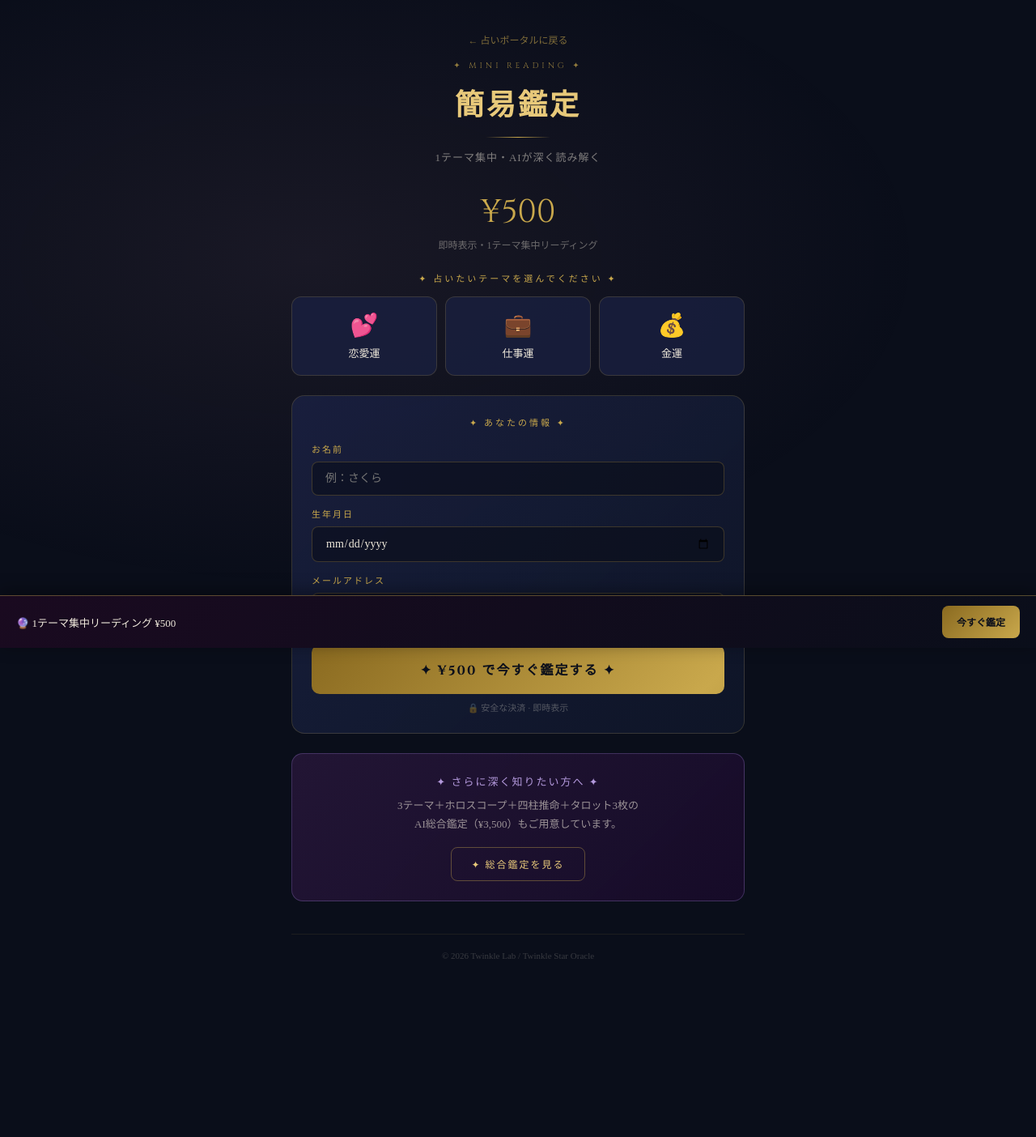
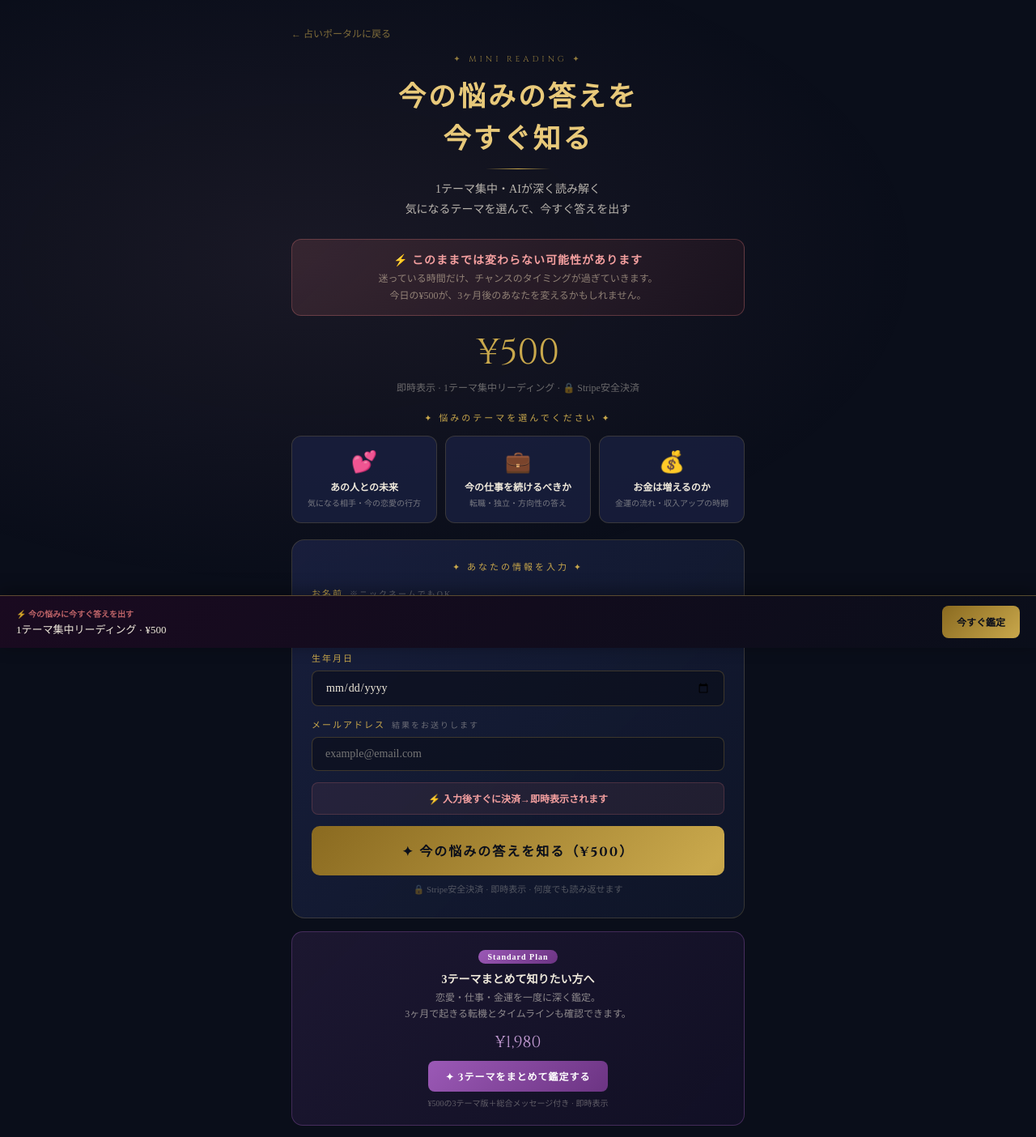
Before and after one commit to sincere1229/sincere1229-twinklelab-next, a Next.js app: page /star/mini in a window 1280 px wide. Shown: the top 1404 px of the page at 81% size. Before the commit the page ends 1356 px from the top, so only its background shows below. Built offline with nearby package versions, Linux system fonts and the light colour scheme.

Commit message:
Update page.tsx

```diff
--- a/app/star/mini/page.tsx
+++ b/app/star/mini/page.tsx
@@ -2,16 +2,60 @@
 
 import { useState } from 'react'
 
+// ★ Stripe Payment Links（テスト）
+const STRIPE_URL_500 = 'https://buy.stripe.com/00w14g2j46C66oBcFl33W04'
+
+const THEMES = [
+  {
+    id: 'love',
+    icon: '💕',
+    name: 'あの人との未来',
+    sub: '気になる相手・今の恋愛の行方',
+  },
+  {
+    id: 'work',
+    icon: '💼',
+    name: '今の仕事を続けるべきか',
+    sub: '転職・独立・方向性の答え',
+  },
+  {
+    id: 'money',
+    icon: '💰',
+    name: 'お金は増えるのか',
+    sub: '金運の流れ・収入アップの時期',
+  },
+]
+
 export default function MiniReading() {
   const [selectedTheme, setSelectedTheme] = useState<string | null>(null)
+  const [paying, setPaying] = useState(false)
 
-  const handlePay = () => {
-    const name = (document.getElementById('inp-name') as HTMLInputElement)?.value
+  const handlePay = async () => {
+    const name  = (document.getElementById('inp-name')  as HTMLInputElement)?.value?.trim()
     const birth = (document.getElementById('inp-birth') as HTMLInputElement)?.value
-    const email = (document.getElementById('inp-email') as HTMLInputElement)?.value
-    if (!selectedTheme) { alert('テーマを選んでください'); return; }
-    if (!name || !birth || !email) { alert('全ての項目を入力してください'); return; }
-    alert('Stripe決済ページへ移動します（実装予定）')
+    const email = (document.getElementById('inp-email') as HTMLInputElement)?.value?.trim()
+    if (!selectedTheme) { alert('テーマを選んでください'); return }
+    if (!name || !birth || !email) { alert('全ての項目を入力してください'); return }
+    setPaying(true)
+    try {
+      // ① Stripe Payment Link にユーザー情報をクエリで渡す
+      const theme = THEMES.find(t => t.id === selectedTheme)
+      const params = new URLSearchParams({
+        prefilled_email: email,
+        client_reference_id: `${name}_${birth}_${selectedTheme}`,
+      })
+      // 決済後に結果ページへ
+      const successUrl = `${window.location.origin}/star/result?name=${encodeURIComponent(name)}&birth=${encodeURIComponent(birth)}&theme=${encodeURIComponent(theme?.name || selectedTheme)}&paid=1&plan=mini`
+      // Payment Linkは直接遷移（success_urlはStripeダッシュボードで設定）
+      window.location.href = `${STRIPE_URL_500}?${params.toString()}`
+    } catch (e: any) {
+      alert('エラーが発生しました：' + e.message)
+      setPaying(false)
+    }
+  }
+
+  const scrollToForm = () => {
+    document.getElementById('inp-name')?.scrollIntoView({ behavior: 'smooth' })
   }
 
   return (
@@ -21,59 +65,113 @@ export default function MiniReading() {
         *{margin:0;padding:0;box-sizing:border-box;}
         body{background-color:var(--navy);color:var(--white);font-family:'Noto Serif JP',serif;min-height:100vh;}
         body::before{content:'';position:fixed;top:0;left:0;width:100%;height:100%;background:radial-gradient(ellipse at 30% 40%,rgba(232,160,192,0.07) 0%,transparent 60%);pointer-events:none;z-index:0;}
-        .wrap{position:relative;z-index:1;max-width:600px;margin:0 auto;padding:40px 20px 100px;}
-        .header{text-align:center;margin-bottom:32px;}
+        .wrap{position:relative;z-index:1;max-width:600px;margin:0 auto;padding:32px 20px 100px;}
+
         .back{display:inline-block;font-size:12px;color:rgba(201,168,76,0.6);text-decoration:none;margin-bottom:16px;}
+        .hero{text-align:center;margin-bottom:24px;}
         .label{font-family:'Cinzel',serif;font-size:10px;letter-spacing:4px;color:var(--gold);text-transform:uppercase;margin-bottom:12px;opacity:0.7;}
-        .title{font-family:'Cinzel',serif;font-size:clamp(24px,5vw,36px);color:var(--gold2);letter-spacing:3px;margin-bottom:8px;}
-        .gold-line{width:80px;height:1px;background:linear-gradient(90deg,transparent,var(--gold),transparent);margin:14px auto;}
-        .sub{font-size:13px;color:rgba(240,234,220,0.5);letter-spacing:1px;}
-        .price{font-family:'Cinzel',serif;font-size:40px;color:var(--gold);text-align:center;margin-bottom:4px;}
-        .price-sub{font-size:12px;color:rgba(240,234,220,0.4);margin-bottom:24px;text-align:center;}
+        .title{font-family:'Cinzel',serif;font-size:clamp(22px,5vw,34px);color:var(--gold2);letter-spacing:3px;margin-bottom:8px;}
+        .gold-line{width:80px;height:1px;background:linear-gradient(90deg,transparent,var(--gold),transparent);margin:12px auto;}
+        .hero-sub{font-size:14px;color:rgba(240,234,220,0.75);line-height:1.8;margin-bottom:12px;}
+
+        /* ④ 緊急性バー */
+        .urgency{background:linear-gradient(135deg,rgba(232,122,122,0.14),rgba(200,60,60,0.07));border:1px solid rgba(232,122,122,0.3);border-radius:12px;padding:14px 16px;text-align:center;margin-bottom:16px;}
+        .urgency-main{color:#f5a0a0;font-size:14px;font-weight:600;letter-spacing:1px;margin-bottom:4px;}
+        .urgency-sub{color:rgba(232,213,183,0.55);font-size:12px;line-height:1.7;}
+
+        /* 価格エリア */
+        .price-area{text-align:center;margin-bottom:20px;}
+        .price{font-family:'Cinzel',serif;font-size:44px;color:var(--gold);margin-bottom:4px;}
+        .price-sub{font-size:12px;color:rgba(240,234,220,0.4);margin-bottom:12px;}
+
+        /* ③ CTA変更 */
+        .cta-btn{width:100%;padding:18px;background:linear-gradient(135deg,#8a6a20,var(--gold),#8a6a20);background-size:200% 100%;border:none;border-radius:10px;color:#0a0e1a;font-family:'Cinzel',serif;font-size:16px;font-weight:700;letter-spacing:2px;cursor:pointer;transition:all 0.4s;display:block;text-align:center;text-decoration:none;}
+        .cta-btn:hover{background-position:100% 0;box-shadow:0 8px 30px rgba(201,168,76,0.4);transform:translateY(-1px);}
+        .cta-btn:disabled{opacity:0.7;cursor:not-allowed;transform:none;}
+        .cta-note{text-align:center;font-size:11px;color:rgba(240,234,220,0.3);margin-top:8px;margin-bottom:4px;}
+
+        /* ② テーマ選択（変更後テーマ名） */
         .theme-label{font-family:'Cinzel',serif;font-size:11px;color:var(--gold);letter-spacing:3px;text-transform:uppercase;margin-bottom:14px;text-align:center;}
-        .theme-grid{display:grid;grid-template-columns:repeat(3,1fr);gap:10px;margin-bottom:24px;}
-        .theme-btn{background:rgba(26,32,64,0.8);border:1px solid rgba(201,168,76,0.2);border-radius:12px;padding:18px 10px;text-align:center;cursor:pointer;transition:all 0.3s;}
-        .theme-btn.active{border-color:var(--gold);background:rgba(201,168,76,0.1);}
-        .theme-icon{font-size:28px;margin-bottom:8px;display:block;}
-        .theme-name{font-size:13px;color:var(--white);font-weight:500;}
+        .theme-grid{display:grid;grid-template-columns:repeat(3,1fr);gap:10px;margin-bottom:20px;}
+        .theme-btn{background:rgba(26,32,64,0.8);border:1px solid rgba(201,168,76,0.2);border-radius:12px;padding:16px 8px;text-align:center;cursor:pointer;transition:all 0.3s;}
+        .theme-btn.active{border-color:var(--gold);background:rgba(201,168,76,0.12);box-shadow:0 0 16px rgba(201,168,76,0.15);}
+        .theme-icon{font-size:26px;margin-bottom:8px;display:block;}
+        .theme-name{font-size:12px;color:var(--white);font-weight:600;margin-bottom:4px;line-height:1.4;}
+        .theme-sub{font-size:10px;color:rgba(240,234,220,0.45);line-height:1.4;}
+
+        /* フォーム */
         .card{background:linear-gradient(135deg,rgba(26,32,64,0.9),rgba(15,22,40,0.95));border:1px solid rgba(201,168,76,0.2);border-radius:16px;padding:24px;margin-bottom:16px;}
         .card-title{font-family:'Cinzel',serif;font-size:11px;color:var(--gold);letter-spacing:3px;text-transform:uppercase;margin-bottom:16px;text-align:center;}
         .form-group{margin-bottom:14px;}
         .form-label{display:block;font-size:11px;color:var(--gold);letter-spacing:2px;margin-bottom:8px;}
-        .form-input{width:100%;background:rgba(10,14,26,0.6);border:1px solid rgba(201,168,76,0.25);border-radius:8px;padding:12px 16px;color:var(--white);font-family:'Noto Serif JP',serif;font-size:14px;outline:none;}
+        .form-input{width:100%;background:rgba(10,14,26,0.6);border:1px solid rgba(201,168,76,0.25);border-radius:8px;padding:12px 16px;color:var(--white);font-family:'Noto Serif JP',serif;font-size:14px;outline:none;transition:border-color 0.3s;}
         .form-input:focus{border-color:var(--gold);}
-        .cta-btn{width:100%;padding:18px;background:linear-gradient(135deg,#8a6a20,var(--gold),#8a6a20);background-size:200% 100%;border:none;border-radius:10px;color:#0a0e1a;font-family:'Cinzel',serif;font-size:16px;font-weight:700;letter-spacing:2px;cursor:pointer;transition:all 0.4s;margin-top:8px;}
-        .cta-note{text-align:center;font-size:11px;color:rgba(240,234,220,0.3);margin-top:8px;}
-        .upsell{background:linear-gradient(135deg,rgba(60,30,80,0.5),rgba(30,10,50,0.6));border:1px solid rgba(155,127,212,0.3);border-radius:14px;padding:24px;text-align:center;margin-top:24px;}
-        .upsell-title{font-family:'Cinzel',serif;font-size:13px;color:rgba(196,168,240,0.9);letter-spacing:2px;margin-bottom:8px;}
-        .upsell-desc{font-size:13px;color:rgba(240,234,220,0.6);line-height:1.8;margin-bottom:16px;}
-        .upsell-btn{display:inline-block;background:transparent;border:1px solid rgba(201,168,76,0.4);border-radius:8px;color:var(--gold2);font-family:'Cinzel',serif;font-size:12px;letter-spacing:2px;padding:11px 24px;text-decoration:none;}
+
+        /* ④ フォーム内緊急性 */
+        .form-urgency{background:rgba(232,122,122,0.08);border:1px solid rgba(232,122,122,0.2);border-radius:8px;padding:10px 14px;text-align:center;margin-bottom:14px;}
+        .form-urgency-text{color:#f5a0a0;font-size:12px;font-weight:600;}
+
+        /* ⑤ ¥1,980導線（新規追加） */
+        .mid-upsell{background:linear-gradient(135deg,rgba(100,60,140,0.2),rgba(60,30,100,0.15));border:1px solid rgba(155,89,182,0.35);border-radius:14px;padding:20px;text-align:center;margin-bottom:16px;}
+        .mid-upsell-badge{display:inline-block;background:linear-gradient(135deg,#9b59b6,#6c3483);color:#fff;font-size:10px;font-weight:700;border-radius:20px;padding:3px 12px;letter-spacing:1px;margin-bottom:8px;}
+        .mid-upsell-title{font-size:14px;color:var(--white);font-weight:600;margin-bottom:4px;}
+        .mid-upsell-desc{font-size:12px;color:rgba(240,234,220,0.55);line-height:1.7;margin-bottom:10px;}
+        .mid-upsell-price{font-family:'Cinzel',serif;font-size:20px;color:#c39bd3;margin-bottom:10px;}
+        .mid-upsell-btn{display:inline-block;background:linear-gradient(135deg,#9b59b6,#6c3483);color:#fff;font-family:'Cinzel',serif;font-size:12px;font-weight:700;letter-spacing:1px;padding:10px 22px;border-radius:8px;text-decoration:none;transition:all 0.3s;}
+        .mid-upsell-note{font-size:10px;color:rgba(240,234,220,0.35);margin-top:6px;}
+
+        /* ¥3,980アップセル */
+        .upsell{background:linear-gradient(135deg,rgba(60,40,10,0.4),rgba(40,20,5,0.5));border:1px solid rgba(201,168,76,0.35);border-radius:14px;padding:20px;text-align:center;margin-bottom:16px;}
+        .upsell-title{font-family:'Cinzel',serif;font-size:13px;color:var(--gold2);letter-spacing:2px;margin-bottom:8px;}
+        .upsell-desc{font-size:12px;color:rgba(240,234,220,0.6);line-height:1.8;margin-bottom:12px;}
+        .upsell-price{font-family:'Cinzel',serif;font-size:22px;color:var(--gold);margin-bottom:10px;}
+        .upsell-btn{display:inline-block;background:linear-gradient(135deg,#8a6a20,var(--gold));color:#0a0e1a;font-family:'Cinzel',serif;font-size:12px;font-weight:700;letter-spacing:1px;padding:11px 22px;border-radius:8px;text-decoration:none;}
+
+        /* 固定CTA */
         .fixed-cta{position:fixed;bottom:0;left:0;right:0;z-index:9999;background:linear-gradient(135deg,#1a0a20,#0a0e1a);border-top:1px solid rgba(201,168,76,0.4);padding:12px 20px;display:flex;align-items:center;gap:12px;box-shadow:0 -4px 20px rgba(0,0,0,0.4);}
-        .fixed-cta-text{flex:1;font-size:13px;color:var(--white);}
-        .fixed-cta-btn{background:linear-gradient(135deg,#8a6a20,var(--gold));border:none;border-radius:8px;color:#0a0e1a;font-family:'Cinzel',serif;font-size:12px;font-weight:700;padding:11px 18px;cursor:pointer;white-space:nowrap;}
+        .fixed-cta-text{flex:1;}
+        .fixed-cta-label{font-size:10px;color:rgba(232,122,122,0.8);font-weight:600;margin-bottom:2px;}
+        .fixed-cta-main{font-size:13px;color:var(--white);font-weight:500;}
+        .fixed-cta-btn{background:linear-gradient(135deg,#8a6a20,var(--gold));border:none;border-radius:8px;color:#0a0e1a;font-family:'Cinzel',serif;font-size:12px;font-weight:700;padding:11px 18px;cursor:pointer;white-space:nowrap;flex-shrink:0;}
         .spacer{height:70px;}
-        footer{text-align:center;margin-top:40px;padding-top:20px;border-top:1px solid rgba(201,168,76,0.1);font-size:11px;color:rgba(240,234,220,0.2);}
+        footer{text-align:center;margin-top:32px;padding-top:20px;border-top:1px solid rgba(201,168,76,0.1);font-size:11px;color:rgba(240,234,220,0.2);}
+
+        @media(max-width:480px){.theme-grid{grid-template-columns:1fr;}.theme-btn{display:flex;align-items:center;gap:12px;padding:14px 16px;}.theme-icon{margin-bottom:0;font-size:22px;flex-shrink:0;}.theme-name{text-align:left;}.theme-sub{text-align:left;}}
       `}</style>
 
       <div className="wrap">
-        <div className="header">
-          <a href="/star" className="back">← 占いポータルに戻る</a>
+        <a href="/star" className="back">← 占いポータルに戻る</a>
+
+        {/* ヒーロー */}
+        <div className="hero">
           <div className="label">✦ Mini Reading ✦</div>
-          <h1 className="title">簡易鑑定</h1>
+          <h1 className="title">今の悩みの答えを<br/>今すぐ知る</h1>
           <div className="gold-line"></div>
-          <p className="sub">1テーマ集中・AIが深く読み解く</p>
+          <p className="hero-sub">
+            1テーマ集中・AIが深く読み解く<br/>
+            気になるテーマを選んで、今すぐ答えを出す
+          </p>
         </div>
 
-        <div className="price">¥500</div>
-        <div className="price-sub">即時表示・1テーマ集中リーディング</div>
+        {/* ④ 緊急性 */}
+        <div className="urgency">
+          <div className="urgency-main">⚡ このままでは変わらない可能性があります</div>
+          <div className="urgency-sub">
+            迷っている時間だけ、チャンスのタイミングが過ぎていきます。<br/>
+            今日の¥500が、3ヶ月後のあなたを変えるかもしれません。
+          </div>
+        </div>
 
-        <div className="theme-label">✦ 占いたいテーマを選んでください ✦</div>
+        {/* 価格 */}
+        <div className="price-area">
+          <div className="price">¥500</div>
+          <div className="price-sub">即時表示 · 1テーマ集中リーディング · 🔒 Stripe安全決済</div>
+        </div>
+
+        {/* ② テーマ選択（変更後） */}
+        <div className="theme-label">✦ 悩みのテーマを選んでください ✦</div>
         <div className="theme-grid">
-          {[
-            { id: 'love', icon: '💕', name: '恋愛運' },
-            { id: 'work', icon: '💼', name: '仕事運' },
-            { id: 'money', icon: '💰', name: '金運' },
-          ].map(t => (
+          {THEMES.map(t => (
             <div
               key={t.id}
               className={`theme-btn${selectedTheme === t.id ? ' active' : ''}`}
@@ -81,14 +179,28 @@ export default function MiniReading() {
             >
               <span className="theme-icon">{t.icon}</span>
               <div className="theme-name">{t.name}</div>
+              <div className="theme-sub">{t.sub}</div>
             </div>
           ))}
         </div>
 
+        {/* テーマ選択後の強化メッセージ */}
+        {selectedTheme && (
+          <div style={{background:'rgba(201,168,76,0.08)',border:'1px solid rgba(201,168,76,0.25)',borderRadius:10,padding:'12px 16px',textAlign:'center',marginBottom:'16px'}}>
+            <div style={{fontSize:'13px',color:'var(--gold2)',fontWeight:600,marginBottom:'4px'}}>
+              「{THEMES.find(t=>t.id===selectedTheme)?.name}」を選択しました
+            </div>
+            <div style={{fontSize:'11px',color:'rgba(240,234,220,0.5)'}}>
+              情報を入力して、今すぐ答えを出しましょう
+            </div>
+          </div>
+        )}
+
+        {/* フォーム */}
         <div className="card">
-          <div className="card-title">✦ あなたの情報 ✦</div>
+          <div className="card-title">✦ あなたの情報を入力 ✦</div>
           <div className="form-group">
-            <label className="form-label">お名前</label>
+            <label className="form-label">お名前<span style={{fontSize:'10px',color:'rgba(240,234,220,0.4)',marginLeft:'8px'}}>※ニックネームでもOK</span></label>
             <input type="text" className="form-input" placeholder="例：さくら" id="inp-name" />
           </div>
           <div className="form-group">
@@ -96,28 +208,73 @@ export default function MiniReading() {
             <input type="date" className="form-input" id="inp-birth" />
           </div>
           <div className="form-group">
-            <label className="form-label">メールアドレス</label>
+            <label className="form-label">メールアドレス<span style={{fontSize:'10px',color:'rgba(240,234,220,0.4)',marginLeft:'8px'}}>結果をお送りします</span></label>
             <input type="email" className="form-input" placeholder="example@email.com" id="inp-email" />
           </div>
-          <button className="cta-btn" onClick={handlePay}>✦ ¥500 で今すぐ鑑定する ✦</button>
-          <p className="cta-note">🔒 安全な決済 · 即時表示</p>
+
+          {/* ④ フォーム内緊急性 */}
+          <div className="form-urgency">
+            <div className="form-urgency-text">⚡ 入力後すぐに決済→即時表示されます</div>
+          </div>
+
+          {/* ③ CTA変更「今の悩みの答えを知る（¥500）」 + ① Stripe接続 */}
+          <button
+            className="cta-btn"
+            onClick={handlePay}
+            disabled={paying}
+          >
+            {paying ? '決済ページへ移動中...' : '✦ 今の悩みの答えを知る（¥500）'}
+          </button>
+          <p className="cta-note">🔒 Stripe安全決済 · 即時表示 · 何度でも読み返せます</p>
         </div>
 
+        {/* ⑤ ¥1,980導線（新規追加） */}
+        <div className="mid-upsell">
+          <div className="mid-upsell-badge">Standard Plan</div>
+          <div className="mid-upsell-title">3テーマまとめて知りたい方へ</div>
+          <div className="mid-upsell-desc">
+            恋愛・仕事・金運を一度に深く鑑定。<br/>
+            3ヶ月で起きる転機とタイムラインも確認できます。
+          </div>
+          <div className="mid-upsell-price">¥1,980</div>
+          <a href="/star/chukan" className="mid-upsell-btn">✦ 3テーマをまとめて鑑定する</a>
+          <div className="mid-upsell-note">¥500の3テーマ版＋総合メッセージ付き · 即時表示</div>
+        </div>
+
+        {/* ¥3,980アップセル */}
         <div className="upsell">
-          <div className="upsell-title">✦ さらに深く知りたい方へ ✦</div>
+          <div className="upsell-title">✦ 人生全体を知りたい方へ ✦</div>
           <p className="upsell-desc">
-            3テーマ＋ホロスコープ＋四柱推命＋タロット3枚の<br/>
-            AI総合鑑定（¥3,500）もご用意しています。
+            ホロスコープ＋四柱推命＋タロット3枚＋数秘術<br/>
+            過去・現在・未来を完全解析するAI総合鑑定
           </p>
-          <a href="/star/sogo" className="upsell-btn">✦ 総合鑑定を見る</a>
+          <div className="upsell-price">¥3,980</div>
+          <a href="/star/sogo" className="upsell-btn">✦ AI総合鑑定を見る</a>
         </div>
+
+        <p style={{textAlign:'center',fontSize:'13px',color:'rgba(240,234,220,0.4)',margin:'16px 0',lineHeight:1.8}}>
+          ここまで見たあなたは、すでに答えに近づいています。<br/>
+          次は、その答えを手に入れるだけです。
+        </p>
+
+        {/* ③ 下部CTA */}
+        <button className="cta-btn" onClick={handlePay} disabled={paying}>
+          {paying ? '移動中...' : '✦ 今の悩みの答えを知る（¥500）'}
+        </button>
+        <p className="cta-note" style={{marginBottom:'24px'}}>🔒 Stripe安全決済 · 即時表示</p>
 
         <footer>© 2026 Twinkle Lab / Twinkle Star Oracle</footer>
       </div>
 
+      {/* 固定CTAバナー */}
       <div className="fixed-cta">
-        <div className="fixed-cta-text">🔮 1テーマ集中リーディング ¥500</div>
-        <button className="fixed-cta-btn" onClick={() => { const el = document.getElementById('inp-name'); if(el) el.focus(); }}>今すぐ鑑定</button>
+        <div className="fixed-cta-text">
+          <div className="fixed-cta-label">⚡ 今の悩みに今すぐ答えを出す</div>
+          <div className="fixed-cta-main">1テーマ集中リーディング · ¥500</div>
+        </div>
+        <button className="fixed-cta-btn" onClick={scrollToForm}>
+          今すぐ鑑定
+        </button>
       </div>
       <div className="spacer"></div>
     </>
```
